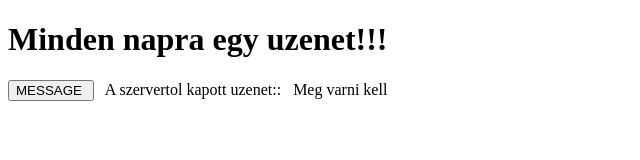
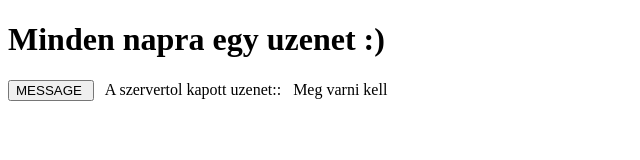
Before and after one commit to zsenci/githubheroku, a website: page client.html in a window 1280 px wide. Shown: the full height of the page, 0-640 px from the left. Drawn offline with nearby package versions, Linux system fonts and the light colour scheme.

Commit message:
Title changed

```diff
--- a/client.html
+++ b/client.html
@@ -8,7 +8,7 @@
 </head>
 <body>
 
-<h1 > Minden napra egy uzenet!!! </h1>
+<h1 > Minden napra egy uzenet :) </h1>
 
 <div id="mainpart">
 
```
